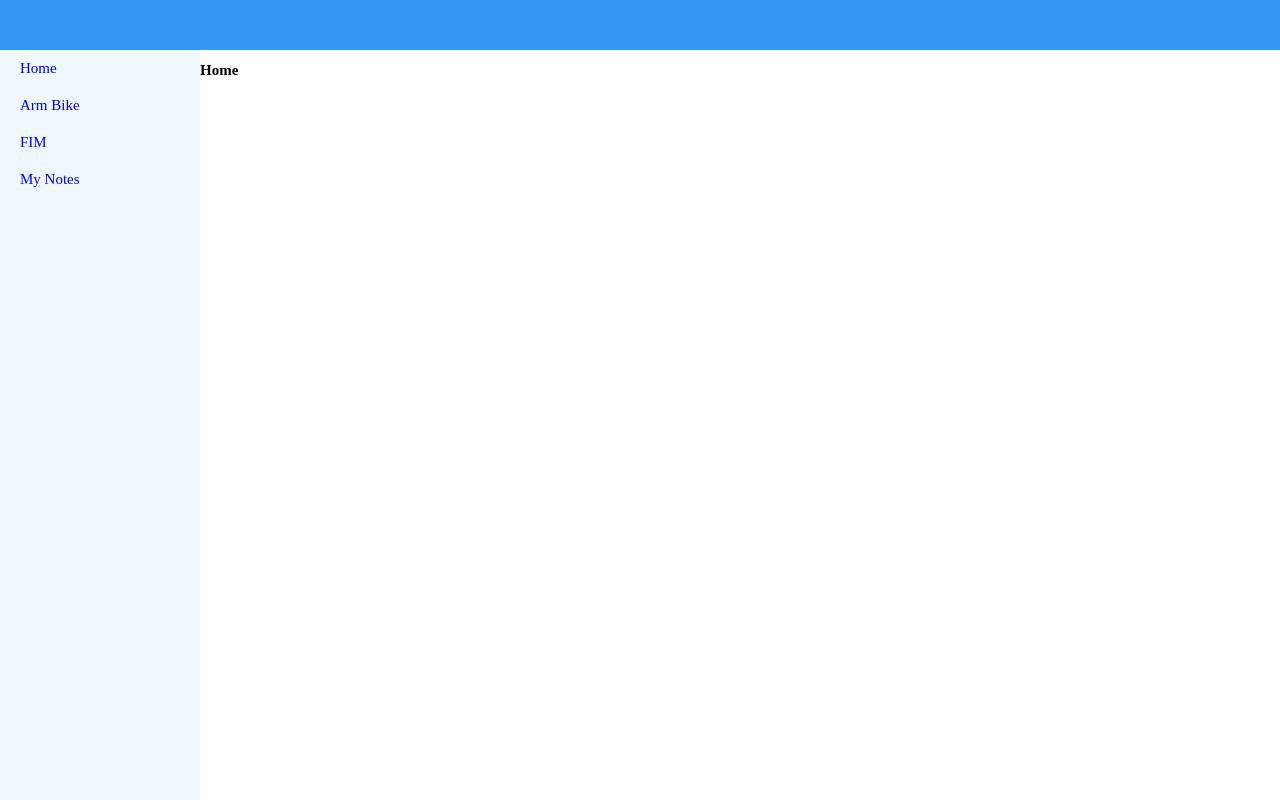
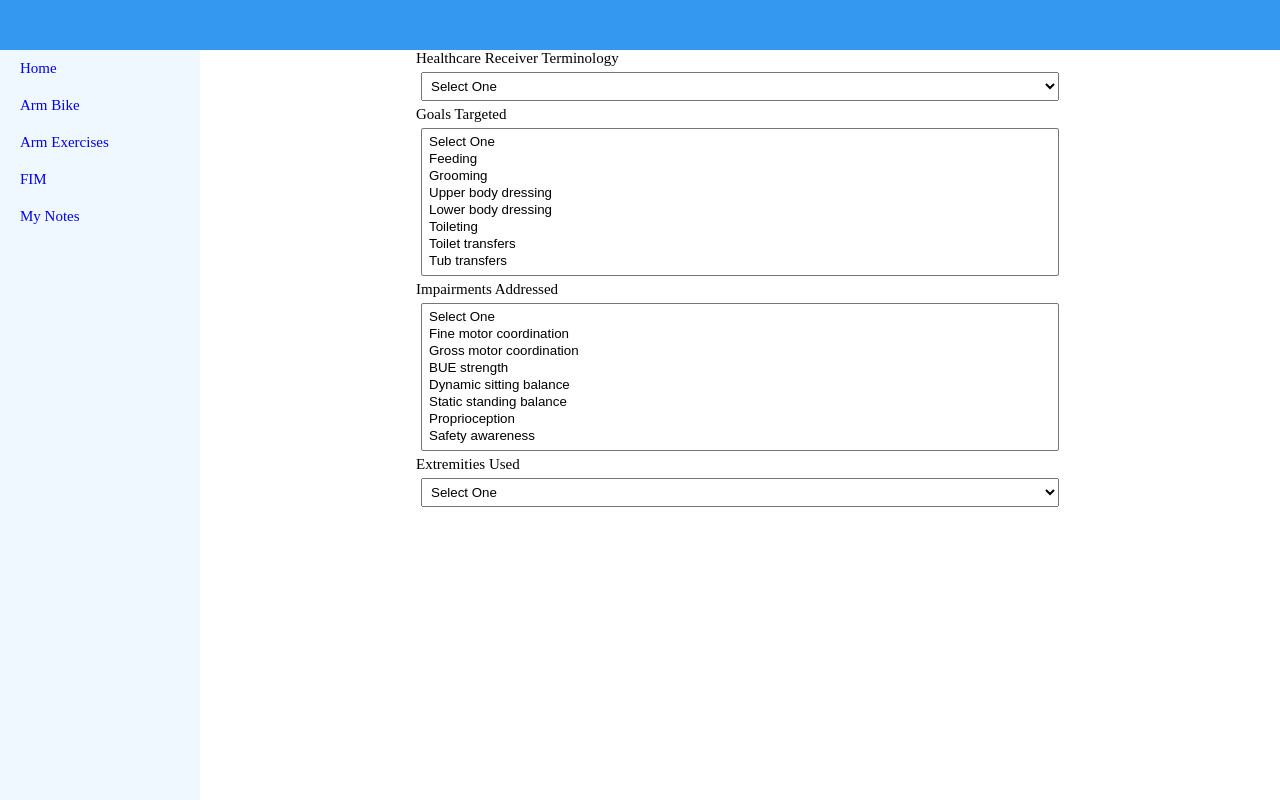
Before and after one commit to adorgan/soap-note, a React (Create React App) app in the folder client/: page /arm-exercises in a window 1280 px wide. Built offline with nearby package versions, Linux system fonts and the light colour scheme.

Commit message:
refactored using MultiSelectInput and SelectInput components to simplify forms

```diff
--- a/client/src/App.css
+++ b/client/src/App.css
@@ -18,7 +18,7 @@ fieldset {
 }
 
 form {
-    grid-column: 1/3;
+    grid-column: 3/6;
 }
 
 html{
@@ -129,7 +129,7 @@ ul {
 }
 
 .narrative_blurb {
-    grid-column: 1/3;
+    grid-column: 3/6;
     width: 100%;
     font-size: 1.5rem;
     margin-left: 1rem;
--- a/client/src/App.js
+++ b/client/src/App.js
@@ -2,6 +2,7 @@ import Header from './components/Header'
 import FIM from './components/FIM'
 import ArmBike from './components//TherEx/ArmBike'
 import MyNotes from './components/MyNotes'
+import ArmExercise from './components/TherEx/ArmExercise'
 import "./App.css";
 import { BrowserRouter as Router, Switch, Route, Link } from "react-router-dom";
 
@@ -17,6 +18,9 @@ function App() {
                       </li>
                       <li>
                           <Link to="/arm-bike">Arm Bike</Link>
+                      </li>
+                      <li>
+                          <Link to="/arm-exercises">Arm Exercises</Link>
                       </li>
                       <li>
                           <Link to="/fim">FIM</Link>
@@ -39,6 +43,9 @@ function App() {
                   <Route path="/arm-bike">
                       <ArmBike />
                   </Route>
+                  <Route path="/arm-exercises">
+                      <ArmExercise />
+                  </Route>
                   <Route path="/">
                       <Home />
                   </Route>
--- a/client/src/components/FIM.js
+++ b/client/src/components/FIM.js
@@ -1,6 +1,15 @@
 import React, { useState, useReducer } from "react";
-import FimScore from "./FimScore";
+import SelectInput from "./SelectInput";
 
+const fim = [
+    "independent",
+    "modified independent",
+    "supervision",
+    "minimal assistance",
+    "moderate assistance",
+    "maximum assistance",
+    "total assistance",
+];
 const setCopyBtn = () => {
     var range = document.createRange();
     range.selectNode(document.getElementById("blurb"));
@@ -78,61 +87,61 @@ function FIM() {
             <div className="wrapper">
                 <form onSubmit={handleSubmit}>
                     <fieldset>
-                        <FimScore
+                        <SelectInput
                             label="Feeding"
                             name="feeding"
                             id="feeding"
                             handleChange={handleChange}
-                            value={formData.feeding}
+                            options={fim}
                         />
-                        <FimScore
+                        <SelectInput
                             label="Grooming"
                             name="grooming"
                             id="grooming"
                             handleChange={handleChange}
-                            value={formData.grooming}
+                            options={fim}
                         />
-                        <FimScore
+                        <SelectInput
                             label="Bathing"
                             name="bathing"
                             id="bathing"
                             handleChange={handleChange}
-                            value={formData.bathing}
+                            options={fim}
                         />
-                        <FimScore
+                        <SelectInput
                             label="Upper Body Dressing"
                             name="dressing_upper"
                             id="dressing_upper"
                             handleChange={handleChange}
-                            value={formData.dressing_upper}
+                            options={fim}
                         />
-                        <FimScore
+                        <SelectInput
                             label="Lower Body Dressing"
                             name="dressing_lower"
                             id="dressing_lower"
                             handleChange={handleChange}
-                            value={formData.dressing_lower}
+                            options={fim}
                         />
-                        <FimScore
+                        <SelectInput
                             label="Toileting"
                             name="toileting"
                             id="toileting"
                             handleChange={handleChange}
-                            value={formData.toileting}
+                            options={fim}
                         />
-                        <FimScore
+                        <SelectInput
                             label="Toilet Transfers"
                             name="toilet_transfer"
                             id="toilet_transfer"
                             handleChange={handleChange}
-                            value={formData.toilet_transfer}
+                            options={fim}
                         />
-                        <FimScore
+                        <SelectInput
                             label="Tub Transfers"
                             name="tub_transfer"
                             id="tub_transfer"
                             handleChange={handleChange}
-                            value={formData.tub_transfer}
+                            options={fim}
                         />
                     </fieldset>
                     <div className="div-submit-btn">
--- a/client/src/components/FimScore.js
+++ /dev/null
@@ -1,33 +0,0 @@
-export default function FimScore({ name, id, handleChange, value, label }) {
-    return (
-        <>
-            <label className="form-label" htmlFor={id}>{label}</label>
-            <div className="div-select">
-                <select
-                    name={name}
-                    id={id}
-                    onChange={handleChange}
-                    value={value || ""}
-                    required
-                >
-                    <option value="default">Select One</option>
-                    <option value="independent">7-Independent</option>
-                    <option value="modified independent">
-                        6-Modified Independent
-                    </option>
-                    <option value="supervision">5-Supervision</option>
-                    <option value="minimum assistance">
-                        4-Minimum Assistance
-                    </option>
-                    <option value="moderate assistance">
-                        3-Moderate Assistance
-                    </option>
-                    <option value="maximum assistance">
-                        2-Maximum Assistance
-                    </option>
-                    <option value="dependent">1-Dependent</option>
-                </select>
-            </div>
-        </>
-    );
-}
--- a/client/src/components/Impairments.js
+++ /dev/null
@@ -1,32 +0,0 @@
-export default function Impairments({ name, id, handleChange, value, label, impairments, size }) {
-    return (
-        <>
-            <label className="form-label" htmlFor={id}>
-                {label}
-            </label>
-            <div>
-                <select
-                    className="input"
-                    name={name}
-                    id={id}
-                    onChange={handleChange}
-                    value={value || ""}
-                    required
-                    size={size}
-                    multiple
-                    style={{ width: "auto" }}
-                >
-                    {impairments.map((impairment, index) => {
-                        return (
-                            <option key={index} value={impairment}>
-                                {/* capitalize first letter */}
-                                {impairment.charAt(0).toUpperCase() +
-                                    impairment.slice(1)}
-                            </option>
-                        );
-                    })}
-                </select>
-            </div>
-        </>
-    );
-}
--- a/client/src/components/Goals.js
+++ b/client/src/components/MultiSelectInput.js
@@ -1,12 +1,14 @@
-export default function Goals({
+import React from 'react';
+
+export default function MultiSelectInput(
+    {id,
     name,
-    id,
-    handleChange,
-    value,
     label,
-    goals,
-    size,
-}) {
+    options,
+    handleChange}
+) {
+
+
     return (
         <>
             <label className="form-label" htmlFor={id}>
@@ -14,21 +16,20 @@ export default function Goals({
             </label>
             <div className="div-select">
                 <select
-                    className="input"
                     name={name}
                     id={id}
                     onChange={handleChange}
+                    size={options.length + 1}
                     multiple
-                    value={value || ""}
-                    size={size}
                     required
-                    style={{ width: "auto" }}
                 >
-                    {goals.map((goal, index) => {
+                    <option value="default">Select One</option>
+                    {options.map((option, index) => {
                         return (
-                            <option key={index} value={goal}>
+                            <option key={index} value={option}>
                                 {/* capitalize first letter */}
-                                {goal.charAt(0).toUpperCase() + goal.slice(1)}
+                                {option.charAt(0).toUpperCase() +
+                                    option.slice(1)}
                             </option>
                         );
                     })}
--- a/client/src/components/Patient.js
+++ /dev/null
@@ -1,16 +0,0 @@
-export default function Patient({name, id, handleChange}) {
-    return (
-        <>
-            <label className="form-label" htmlFor={id}>
-                Healthcare Receiver Terminology
-            </label>
-            <div className="div-select">
-                <select name={name} id={id} onChange={handleChange}>
-                    <option value="resident">Resident</option>
-                    <option value="patient">Patient</option>
-                    <option value="client">Client</option>
-                </select>
-            </div>
-        </>
-    );
-}
--- /dev/null
+++ b/client/src/components/SelectInput.js
@@ -0,0 +1,29 @@
+export default function SelectInput({
+    id,
+    name,
+    label,
+    options,
+    handleChange,
+}) {
+    return (
+        <>
+            <label className="form-label" htmlFor={id}>
+                {label}
+            </label>
+            <div className="div-select">
+                <select name={name} id={id} required onChange={handleChange}>
+                    <option value="default">Select One</option>
+                    {options.map((option, index) => {
+                        return (
+                            <option key={index} value={option}>
+                                {/* capitalize first letter */}
+                                {option.charAt(0).toUpperCase() +
+                                    option.slice(1)}
+                            </option>
+                        );
+                    })}
+                </select>
+            </div>
+        </>
+    );
+}
--- a/client/src/components/TherEx/ArmBike.js
+++ b/client/src/components/TherEx/ArmBike.js
@@ -1,11 +1,8 @@
 import React, { useState, useReducer } from "react";
-import Goals from "../Goals";
 import NumberInput from "../NumberInput";
-import FimScore from "../FimScore";
-import Impairments from "../Impairments";
 import Vitals from "../Vitals";
-import VerbalCues from "../VerbalCues";
-import Patient from "../Patient";
+import SelectInput from "../SelectInput";
+import MultiSelectInput from "../MultiSelectInput";
 
 async function postData(url = "", data = {}) {
     // Default options are marked with *
@@ -43,6 +40,24 @@ const impairments = [
     "static standing balance",
     "proprioception",
     "safety awareness",
+];
+
+const fim = [
+    'independent',
+    'modified independent',
+    'supervision',
+    'minimal assistance',
+    'moderate assistance',
+    'maximum assistance',
+    'total assistance',
+];
+
+const verbalcues = [
+    'no verbal cueing',
+    'minimal verbal cueing',
+    'moderate verbal cueing',
+    'maximum verbal cueing',
+    'total verbal cueing',
 ];
 
 const defaultState = {
@@ -120,29 +135,31 @@ function ArmBike() {
                 <h1>Arm Bike</h1>
                 <form onSubmit={handleSubmit}>
                     <fieldset>
-                        <Patient
+                        {/* Patient terminology */}
+                        <SelectInput
+                            label="Healthcare Receiver Terminology"
                             id="patient"
                             name="patient"
                             handleChange={handleChange}
+                            options={["resident", "client", "patient"]}
                         />
-                        <Goals
+                        {/* Goals */}
+                        <MultiSelectInput
                             label="Goals Targeted"
                             name="goals"
                             id="goals"
                             handleChange={handleGoalChange}
-                            value={formData.goals}
-                            goals={goals}
-                            size={goals.length}
+                            options={goals}
                         />
-                        <Impairments
+                        {/* Physical Impairments */}
+                        <MultiSelectInput
                             label="Impairments Addressed"
                             name="impairments"
                             id="impairments"
                             handleChange={handleImpairmentsChange}
-                            value={formData.impairments}
-                            impairments={impairments}
-                            size={impairments.length}
+                            options={impairments}
                         />
+                        {/* Time on activity */}
                         <NumberInput
                             name="arm_bike_time"
                             id="arm_bike_time"
@@ -151,6 +168,7 @@ function ArmBike() {
                             max="15"
                             handleChange={handleChange}
                         />
+                        {/* Activity resistance level */}
                         <NumberInput
                             name="arm_bike_level"
                             id="arm_bike_level"
@@ -159,19 +177,27 @@ function ArmBike() {
                             max="10"
                             handleChange={handleChange}
                         />
-                        <FimScore
-                            label="Physical Assistance Required"
+                        {/* FIM scores */}
+                        <SelectInput
+                            label="FIM Score"
                             name="fim_arm_bike"
                             id="fim_arm_bike"
                             handleChange={handleChange}
-                            value={formData.fim_arm_bike}
+                            options={fim}
                         />
-                        <VerbalCues
+                        <SelectInput
                             label="Verbal Cueing Required"
                             name="verbal_cueing"
                             id="verbal_cueing"
                             handleChange={handleChange}
+                            options={verbalcues}
                         />
+                        {/* <VerbalCues
+                            label="Verbal Cueing Required"
+                            name="verbal_cueing"
+                            id="verbal_cueing"
+                            handleChange={handleChange}
+                        /> */}
                     </fieldset>
                     <div className="div-submit-btn">
                         <button className="btn-form" type="submit">
@@ -181,7 +207,11 @@ function ArmBike() {
                 </form>
 
                 {showGoalBlurb && (
-                    <div className="narrative_blurb"contentEditable="true" id="goal_blurb"></div>
+                    <div
+                        className="narrative_blurb"
+                        contentEditable="true"
+                        id="goal_blurb"
+                    ></div>
                 )}
             </div>
             <div className="right-sidebar">
--- /dev/null
+++ b/client/src/components/TherEx/ArmExercise.js
@@ -0,0 +1,71 @@
+
+import SelectInput from "../SelectInput";
+import MultiSelectInput from "../MultiSelectInput";
+
+export default function ArmExercise() {
+    const goals = [
+        "feeding",
+        "grooming",
+        "upper body dressing",
+        "lower body dressing",
+        "toileting",
+        "toilet transfers",
+        "tub transfers",
+    ];
+
+    const impairments = [
+        "fine motor coordination",
+        "gross motor coordination",
+        "BUE strength",
+        "dynamic sitting balance",
+        "static standing balance",
+        "proprioception",
+        "safety awareness",
+    ];
+
+    const extremities = ["BUE", "LUE", "RUE"];
+
+    const handleChange = () => {
+        //
+    };
+
+    return (
+        <>
+            <form action="">
+                <SelectInput
+                    label="Healthcare Receiver Terminology"
+                    id="patient"
+                    name="patient"
+                    handleChange={handleChange}
+                    options={["resident", "client", "patient"]}
+                />
+                {/* Goals */}
+                <MultiSelectInput
+                    label="Goals Targeted"
+                    name="goals"
+                    id="goals"
+                    // handleChange={handleGoalChange}
+                    // value={formData.goals}
+                    options={goals}
+                />
+                {/* Impairments */}
+                <MultiSelectInput
+                    label="Impairments Addressed"
+                    name="impairments"
+                    id="impairments"
+                    // handleChange={handleImpairmentsChange}
+                    // value={formData.impairments}
+                    options={impairments}
+                    // size={impairments.length}
+                />
+                {/* Extremities Used */}
+                <SelectInput
+                    label="Extremities Used"
+                    name="extremities"
+                    id="extremities"
+                    options={extremities}
+                />
+            </form>
+        </>
+    );
+}
--- a/client/src/components/VerbalCues.js
+++ /dev/null
@@ -1,18 +0,0 @@
-export default function VerbalCues({name, label, id, handleChange}) {
-    return (
-        <>
-            <label className="form-label" htmlFor={id}>
-                {label}
-            </label>
-            <div className="div-select">
-                <select name={name} id={id} onChange={handleChange} required>
-                    <option value="default">Select One</option>
-                    <option value="no verbal cueing">No cueing</option>
-                    <option value="minimal verbal cueing">Minimal cueing</option>
-                    <option value="moderate verbal cueing">Moderate cueing</option>
-                    <option value="maximum verbal cueing">Maximum cueing</option>
-                </select>
-            </div>
-        </>
-    );
-}
```
Also changed, not shown: 1 other file (tests, documents, lock files or other folders).
